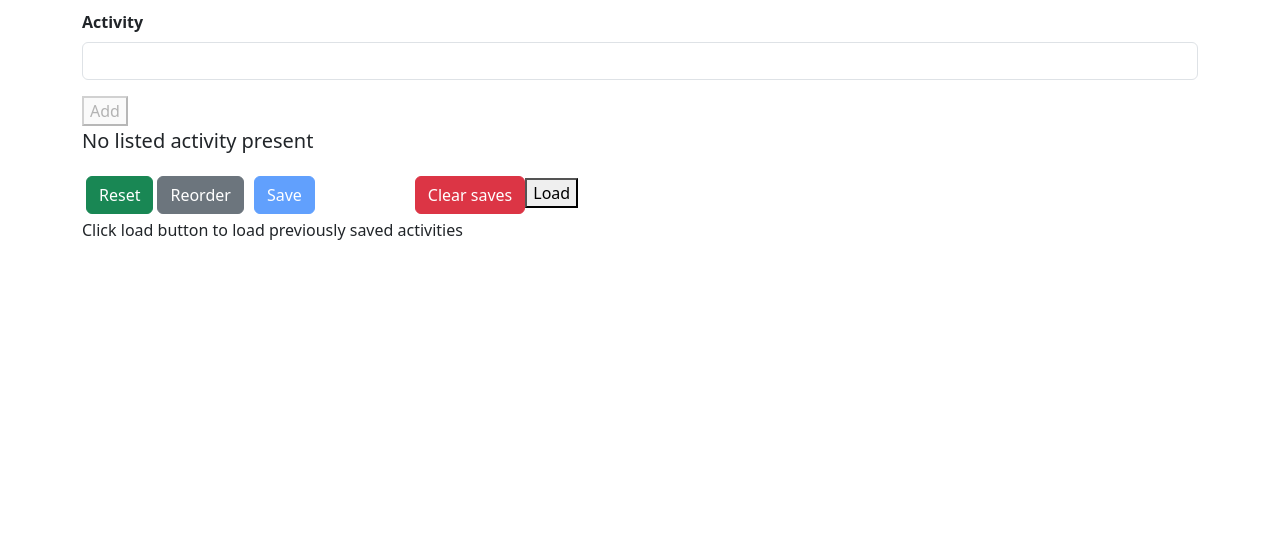
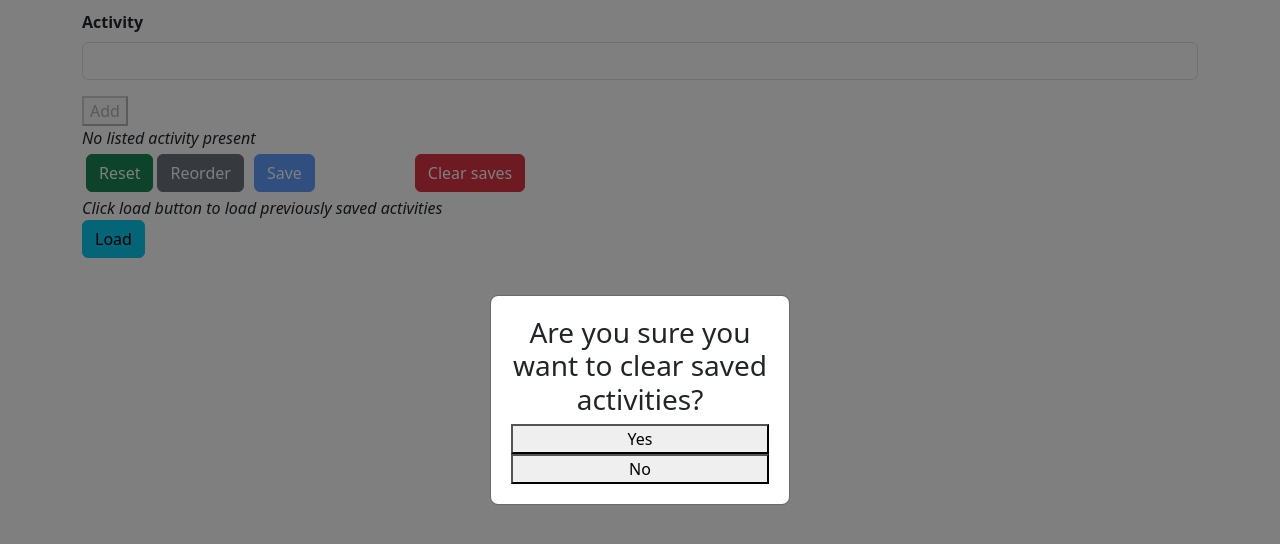
Before and after one commit to stephenAmp/to-do-app, a React (Create React App) app: page / in a window 1280 px wide. Both pictures are taken after a click on the button "Clear saves". Shown: the top 544 px of the page. Built offline with nearby package versions, Linux system fonts and the light colour scheme.

Commit message:
Added modals to buttons

```diff
--- /dev/null
+++ b/src/App.css
@@ -0,0 +1,36 @@
+
+
+/* General modal styling */
+.modal{
+    position:fixed;
+    top:0;
+    left:0;
+    width:100%;
+    height:100%;
+    background-color: rgba(0,0,0,0.5);
+    display:flex;
+    justify-content:center;
+    align-items:center;
+    z-index:1000;
+}
+
+.modal-content{
+    background-color:#fff;
+    padding:20px;
+    border-radius:8px;
+    width:300px;
+    text-align:center;
+}
+
+.close-btn{
+    color:#aaa;
+    float:right;
+    font-size:24px;
+    cursor:pointer;
+}
+
+.close-btn:hover{
+    color:#000;
+}
+
+/* Success modal styling */
--- a/src/App.js
+++ b/src/App.js
@@ -1,12 +1,16 @@
 import "bootstrap/dist/css/bootstrap.min.css";
 import 'bootstrap/dist/js/bootstrap.bundle.min.js'
+import './App.css';
+import Dialog from './components/Dialog'
 
 import { useState } from 'react';
 
 export default function App(){
-    const [ activity,setActivity ] = useState('')
-    const [ submitActivity,setSubmitActivity ] = useState([])
-    const [ load,setLoad ] = useState([])
+    const [ activity,setActivity ] = useState('');
+    const [ submitActivity,setSubmitActivity ] = useState([]);
+    const [ load,setLoad ] = useState([]);
+    const [ isSaveModalOpened, setIsSaveModalOpened ] = useState(false);
+    const [ isClearModalOpened, setIsClearModalOpened ] = useState(false);
 
     const now = new Date();
     let inputBoxEmpty;
@@ -33,9 +37,18 @@ export default function App(){
 
 
     function handleClear(){
+        setIsClearModalOpened(!isClearModalOpened)
+
+    }
+
+    const handleClearYes=()=>{
         localStorage.clear()
         setLoad([])
+        setIsClearModalOpened(false)
+    }
 
+    const handleClearNo = ()=>{
+        setIsClearModalOpened(false)
     }
 
     function handleAdd(){
@@ -55,20 +68,43 @@ export default function App(){
         if(submitActivity){
             localStorage.setItem('submitActivity',JSON.stringify(submitActivity))
         }
-        if(submitActivity.length === 1){
-            alert('Activity has been saved successfully')
-        }else{
-            alert('Activities have been saved successfully')
+        setIsSaveModalOpened(!isSaveModalOpened);
+    }
+
+    function handleLoad(){
+        const savedActivity = localStorage.getItem('submitActivity')
+        if(savedActivity){
+            setLoad(JSON.parse(savedActivity))
         }
     }
 
-    function handleLoad(){
+    const SaveModal=()=>{
+        return(
+            <>
+                <Dialog>
+                    <icon></icon>
+                    <h3>Activity list saved successfully</h3>
+                    <button className='close-btn' onClick ={closeSaveModal}>Close</button>
+                </Dialog>
+            </>
+        )
+    }
 
-        const savedActivity = localStorage.getItem('submitActivity')
-        if(savedActivity){
-            setLoad(JSON.parse(savedActivity))
+    const closeSaveModal = ()=>{
+        setIsSaveModalOpened(false)
+    }
 
-        }
+    const ClearModal = ()=>{
+        return(
+            <>
+            <Dialog>
+                <icon></icon>
+                <h3>Are you sure you want to clear saved activities?</h3>
+                <button onClick={handleClearYes}>Yes</button>
+                <button onClick={handleClearNo}>No</button>
+            </Dialog>
+            </>
+        )
     }
 
     function handleKey(e){
@@ -100,11 +136,12 @@ export default function App(){
                 return <ul>{listedItem}</ul>
 
                 })):(
-                    <p className='lead'>
-                        No listed activity present
-                    </p>
+                    <div>
+                        <i>No listed activity present</i>
+                    </div>
                 )
             }
+
                     <button className=" m-1 btn btn-success" onClick={handleReset} >Reset</button>
                     <button className= 'btn btn-secondary'onClick={handleReorder}>Reorder</button>
 
@@ -112,7 +149,7 @@ export default function App(){
                     (<button className="btn btn-primary" disabled style={{marginLeft:10}}>Save</button>)
                     )}
                     <button className="btn btn-danger" onClick={handleClear} style={{marginLeft:100}}>Clear saves</button>
-                    <button onClick={handleLoad}>Load</button>
+
                     {load.length > 0 ? (
                         load.map((item,index)=>{
                             const loadedItems = <li key={item.id}>{item.id}: {item.activity}</li>
@@ -120,7 +157,16 @@ export default function App(){
                             <ul>{loadedItems}</ul>
                             )
                         })
-                    ):(<p>Click load button to load previously saved activities</p>)}
+                    ):(<div>
+                            <i>Click load button to load previously saved activities</i>
+                        </div>)}
+                    <button className="btn btn-info" onClick={handleLoad}>Load</button>
+                    {isSaveModalOpened &&
+                        (<SaveModal/>)
+                    }
+                    {isClearModalOpened &&
+                        (<ClearModal/>)
+                    }
     </div>
 </>
     )
--- /dev/null
+++ b/src/components/Dialog.js
@@ -0,0 +1,13 @@
+export default function Dialog(props){
+
+    return(
+        <>
+            <div className="modal">
+                <div className="modal-content">
+                    {props.children}
+                </div>
+            </div>
+
+        </>
+    )
+}
```
